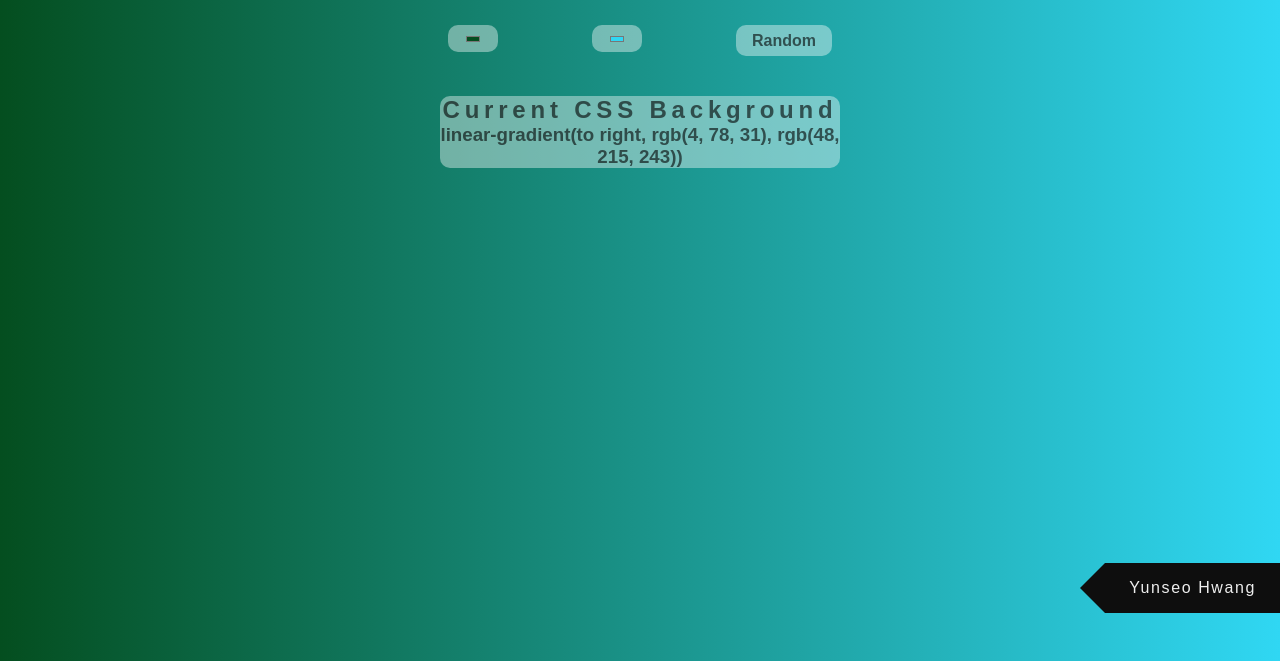
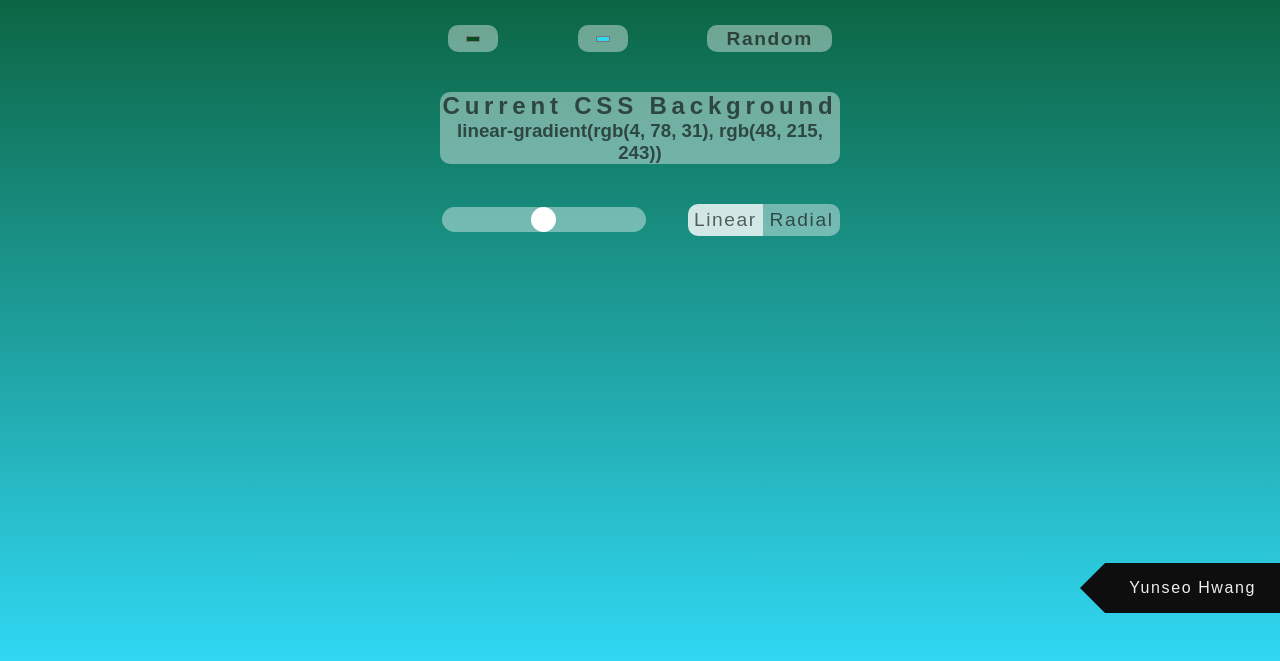
Before and after one commit to hseoy/background-generator, a plain HTML site: page index.html in a window 1280 px wide. Shown: the part 139-800 px from the top of the page. Drawn offline with nearby package versions, Linux system fonts and the light colour scheme; a web font is replaced by a local one.

Commit message:
Add gradient-setting

```diff
--- a/css/main.scss
+++ b/css/main.scss
@@ -10,11 +10,20 @@ body {
   margin: 0;
 }
 
+button {
+  letter-spacing: 0.1rem;
+}
+
 button,
 input {
-  cursor: pointer;
   border: none;
   outline: none;
+  font-family: "Saira Extra Condensed", sans-serif;
+}
+
+button,
+input[type="color"] {
+  cursor: pointer;
 }
 
 html,
@@ -71,7 +80,7 @@ $background_content_width: 400px;
     width: $background_content_width;
     background-color: rgba(255, 255, 255, 0.4);
     border-radius: 10px;
-    transition: 0.3s;
+    transition: background-color 0.3s;
     box-sizing: border-box;
     text-align: center;
     user-select: none;
@@ -104,6 +113,14 @@ $background_content_width: 400px;
     }
   }
 
+  &__gradient-setting {
+    width: $background_content_width;
+    margin: 2.5rem 0;
+    border-radius: 10px;
+    display: flex;
+    justify-content: space-between;
+  }
+
   @media screen and (max-width: 670px) {
     & {
       justify-content: center;
@@ -117,6 +134,7 @@ $background_content_width: 400px;
       padding: 1rem;
       justify-content: center;
     }
+    &__gradient-setting,
     &__clipboard-wrapper {
       width: calc(100% - 2rem);
       margin: 1rem 1rem;
@@ -150,7 +168,8 @@ $background_content_width: 400px;
   }
 
   &__color-random {
-    font-size: 1rem;
+    font-size: 1.2rem;
+    padding: 0 1em;
     font-weight: bold;
     color: rgba(0, 0, 0, 0.6);
   }
@@ -162,6 +181,70 @@ $background_content_width: 400px;
   }
 }
 
+.gradient-setting {
+  &__circular-slider {
+    display: flex;
+    align-items: center;
+    width: 100%;
+    margin-right: 10%;
+
+    &--hidden {
+      visibility: hidden;
+    }
+  }
+
+  &__linear-radial {
+    display: flex;
+    align-items: center;
+  }
+  &__linear-button {
+    border-top-left-radius: 10px;
+    border-bottom-left-radius: 10px;
+  }
+  &__radial-button {
+    border-top-right-radius: 10px;
+    border-bottom-right-radius: 10px;
+  }
+  &__linear-button,
+  &__radial-button {
+    font-size: 1.2rem;
+    letter-spacing: 0.1rem;
+    padding: 0.3rem 0.4rem;
+    color: rgba(0, 0, 0, 0.6);
+    background-color: rgba(255, 255, 255, 0.4);
+
+    &--select {
+      background-color: rgba(255, 255, 255, 0.8);
+    }
+  }
+}
+
+.circular-slider {
+  &__slider {
+    appearance: none;
+    outline: none;
+    width: 100%;
+    height: 25px;
+    background-color: rgba(255, 255, 255, 0.4);
+    border-radius: 25px;
+
+    &::-webkit-slider-thumb {
+      appearance: none;
+      width: 25px;
+      height: 25px;
+      border-radius: 100%;
+      background: #fff;
+      cursor: pointer;
+    }
+
+    &::-moz-range-thumb {
+      width: 25px;
+      height: 25px;
+      background: #fff;
+      cursor: pointer;
+    }
+  }
+}
 /*----------------------------
 	Footer (Author Mark)
 ----------------------------*/
@@ -171,7 +254,7 @@ $background_content_width: 400px;
   bottom: 3rem;
   right: 0;
 
-  @media screen and (max-height: 500px) {
+  @media screen and (max-height: 550px) {
     & {
       display: none;
     }
--- a/index.html
+++ b/index.html
@@ -24,6 +24,15 @@
             </div>
             <div class="background-wrapper__copied-tooltip">Copied</div>
         </div>
+        <div class="background-wrapper__gradient-setting">
+            <div class="gradient-setting__circular-slider">
+                <input type="range" min="0" max="360" value="180" class="circular-slider__slider">
+            </div>
+            <div class="gradient-setting__linear-radial">
+                <button class="gradient-setting__linear-button">Linear</button>
+                <button class="gradient-setting__radial-button">Radial</button>
+            </div>
+        </div>
     </div>
     <footer class="footer">
         <a class="author-mark" target="_blank" rel="noopener" href="https://github.com/hseoy" title="Yunseo's GitHub">
--- a/js/script.js
+++ b/js/script.js
@@ -1,6 +1,11 @@
 var bgWrapperClass = ".background-wrapper";
 var colorPickerClass = ".gradient-color-picker";
 var currentBgClass = ".current-background";
+var gradientSettingClass = ".gradient-setting";
+var circularSliderClass = ".circular-slider";
+var radialButtonClassFull = gradientSettingClass + "__radial-button";
+var linearButtonClassFull = gradientSettingClass + "__linear-button";
+var circularSliderClassFull = gradientSettingClass + "__circular-slider";
 var clipboardWrapperClassFull = bgWrapperClass + "__clipboard-wrapper";
 
 var bgWrapper = document.querySelector(bgWrapperClass);
@@ -11,16 +16,14 @@ var currentBgContent = document.querySelector(currentBgClass + "__content");
 var colorFirst = document.querySelector(colorPickerClass + "__color-first");
 var colorSecond = document.querySelector(colorPickerClass + "__color-second");
 var colorRandom = document.querySelector(colorPickerClass + "__color-random");
+var linearButton = document.querySelector(linearButtonClassFull);
+var radialButton = document.querySelector(radialButtonClassFull);
+var circularSlider = document.querySelector(circularSliderClassFull);
+var angleValue = document.querySelector(circularSliderClass + "__slider");
+
 var currentBgClipBoard = null;
-
-function setGradient(color1, color2) {
-  bgWrapper.style.background =
-    "linear-gradient(to right, " + color1 + ", " + color2 + ")";
-  currentBgContent.textContent = bgWrapper.style.background;
-  if (ClipboardJS.isSupported()) {
-    currentBg.setAttribute("data-clipboard-text", bgWrapper.style.background);
-  }
-}
+var currentGradientAngle = 0;
+var gradientIsLinear = true;
 
 function getRandomRgb() {
   var rgbDec = [
@@ -38,18 +41,52 @@ function getRandomRgb() {
   return rgbHex;
 }
 
+function setGradient(color1, color2, isLinear, angle) {
+  bgWrapper.style.background =
+    "linear-gradient(" + angle + "deg," + color1 + ", " + color2 + ")";
+  if (!isLinear) {
+    bgWrapper.style.background =
+      "radial-gradient( circle," + color1 + ", " + color2 + ")";
+  }
+  currentBgContent.textContent = bgWrapper.style.background;
+  if (ClipboardJS.isSupported()) {
+    currentBg.setAttribute("data-clipboard-text", bgWrapper.style.background);
+  }
+}
+
 function randomGradient() {
   var color1 = getRandomRgb();
   var color2 = getRandomRgb();
-  setGradient(color1, color2);
   colorFirst.value = color1;
   colorSecond.value = color2;
+  setGradient(color1, color2, gradientIsLinear, currentGradientAngle);
 }
 
 function specificGradient() {
   var color1 = colorFirst.value;
   var color2 = colorSecond.value;
-  setGradient(color1, color2);
+  setGradient(color1, color2, gradientIsLinear, currentGradientAngle);
+}
+
+function setGradientLinear() {
+  gradientIsLinear = true;
+  linearButton.classList.add("gradient-setting__linear-button--select");
+  radialButton.classList.remove("gradient-setting__radial-button--select");
+  circularSlider.classList.remove("gradient-setting__circular-slider--hidden");
+  setGradientAngle();
+}
+
+function setGradientRadial() {
+  gradientIsLinear = false;
+  linearButton.classList.remove("gradient-setting__linear-button--select");
+  radialButton.classList.add("gradient-setting__radial-button--select");
+  circularSlider.classList.add("gradient-setting__circular-slider--hidden");
+  specificGradient();
+}
+
+function setGradientAngle() {
+  currentGradientAngle = angleValue.value;
+  specificGradient();
 }
 
 function showCopiedTooltip() {
@@ -60,9 +97,12 @@ function hideCopiedTooltip() {
   copiedTooltip.style.display = "none";
 }
 
+angleValue.addEventListener("input", setGradientAngle);
 colorFirst.addEventListener("input", specificGradient);
 colorSecond.addEventListener("input", specificGradient);
 colorRandom.addEventListener("click", randomGradient);
+linearButton.addEventListener("click", setGradientLinear);
+radialButton.addEventListener("click", setGradientRadial);
 
 if (ClipboardJS.isSupported()) {
   currentBgClipBoard = new ClipboardJS(currentBg);
@@ -73,4 +113,5 @@ if (ClipboardJS.isSupported()) {
   currentBg.style.cursor = "default";
 }
 
+setGradientLinear();
 randomGradient();
```
Also changed, not shown: css/main.css, images/desktop-preview.PNG.
